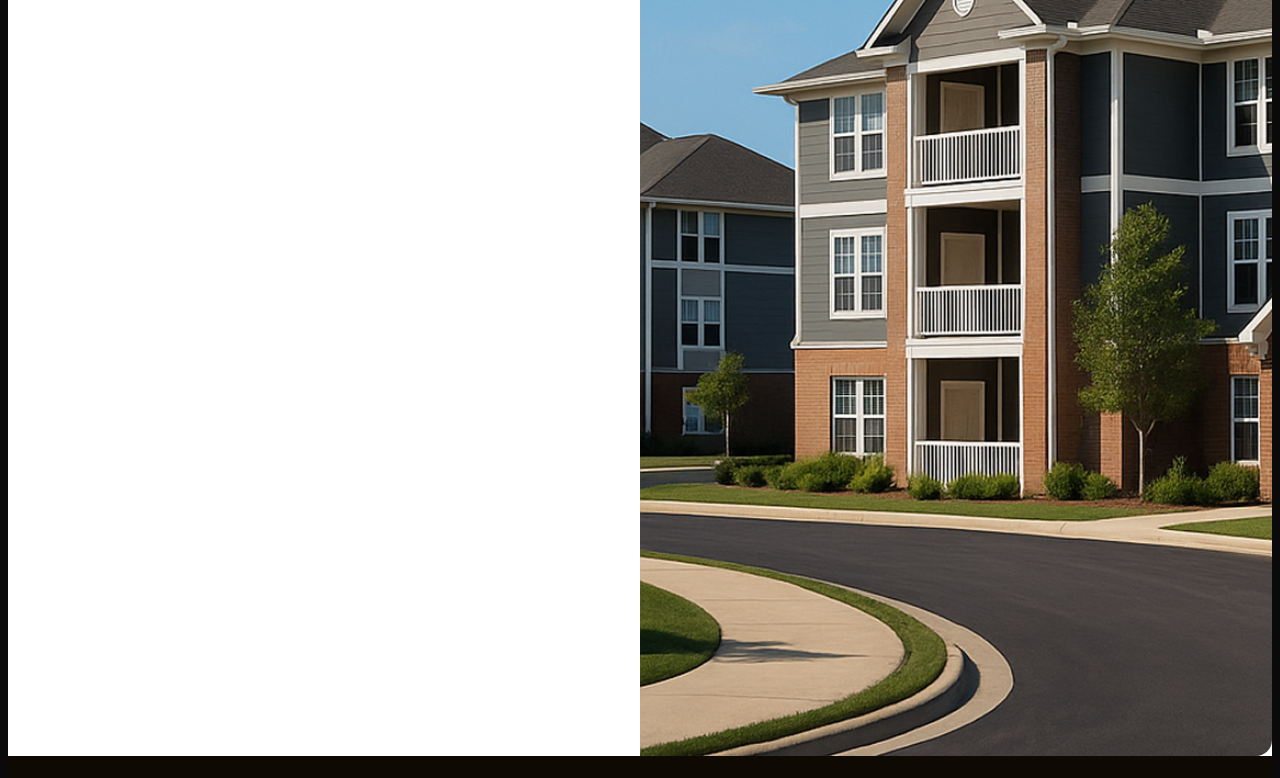
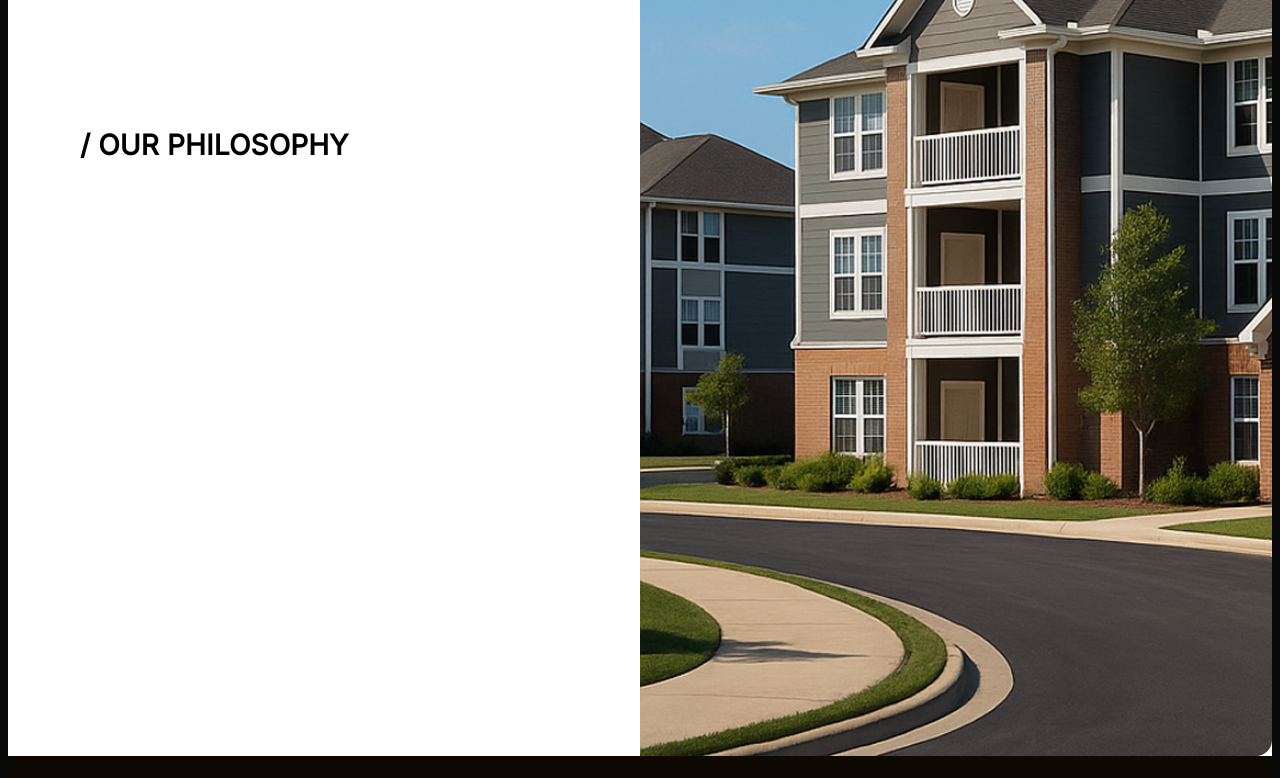
Before and after one commit to tudoxukno/hillpointe-mock-site, a Next.js app: page / in a window 1280 px wide. Shown: the part 1840-2618 px from the top of the page. Built offline with nearby package versions, Linux system fonts and the light colour scheme.

Commit message:
Add spacer to separate / OUR PHILOSOPHY title from WHO WE ARE body in About section

```diff
--- a/src/app/components/AboutSection.tsx
+++ b/src/app/components/AboutSection.tsx
@@ -16,6 +16,8 @@ export default function AboutSection() {
           <p style={{ color: '#222', fontSize: '20px', wordBreak: 'break-word', maxWidth: '40rem', marginBottom: '1rem', lineHeight: 1.6 }}>
             Hillpointe's principals have decades of collective experience in developing, constructing, financing, and managing multifamily assets. The firm's fully integrated approach and ability to deliver real estate assets at a highly attractive cost basis provide a unique competitive advantage versus other real estate investments.
           </p>
+          <div style={{ height: '120px' }} />
+          <span className="block font-bold uppercase mb-6" style={{ color: '#000', fontWeight: 700, fontSize: '28px' }}>/ OUR PHILOSOPHY</span>
         </div>
         {/* Right Column: Image fills right half, edge-to-edge, top-to-bottom */}
         <div className="w-1/2 h-full flex items-stretch">
```
